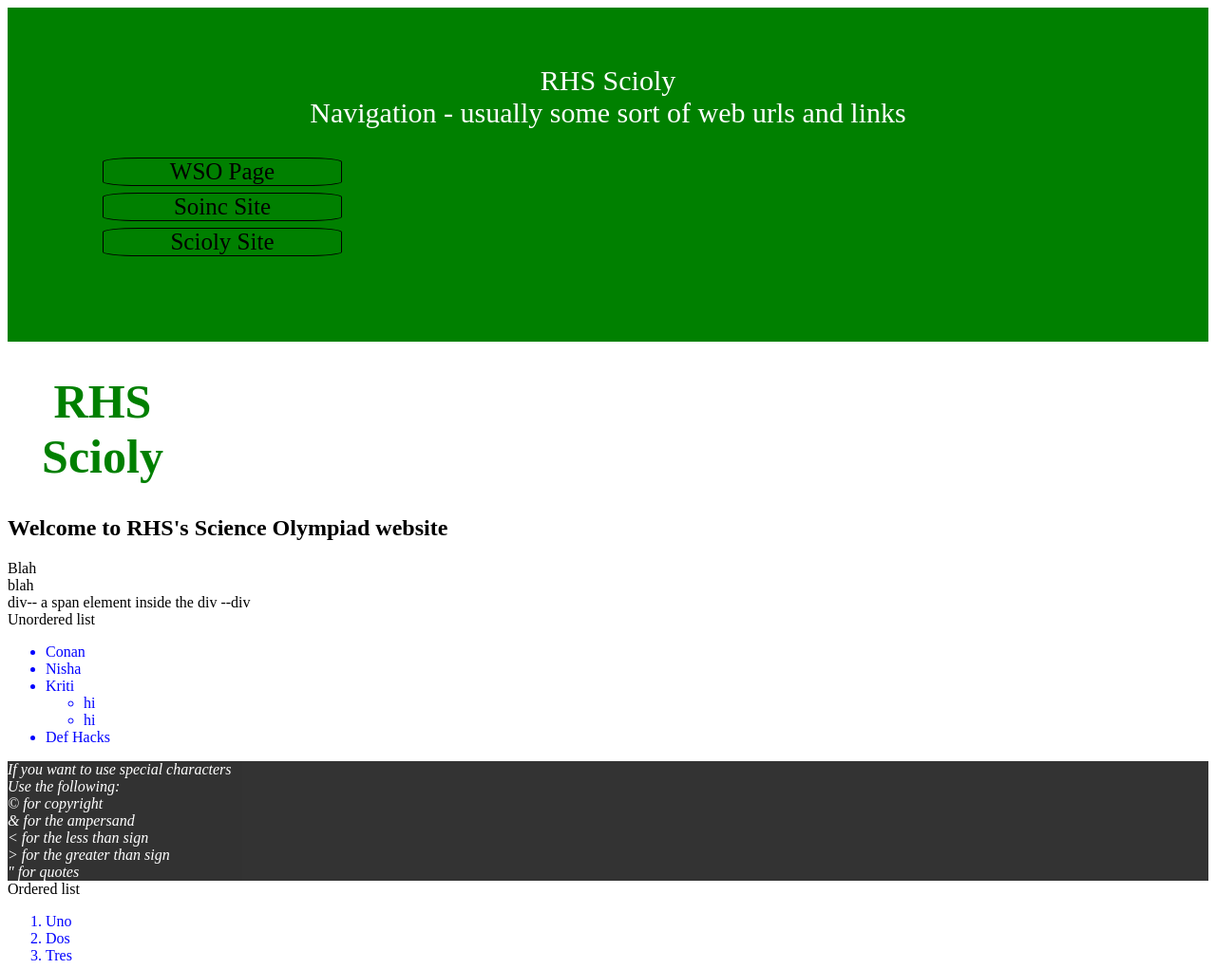
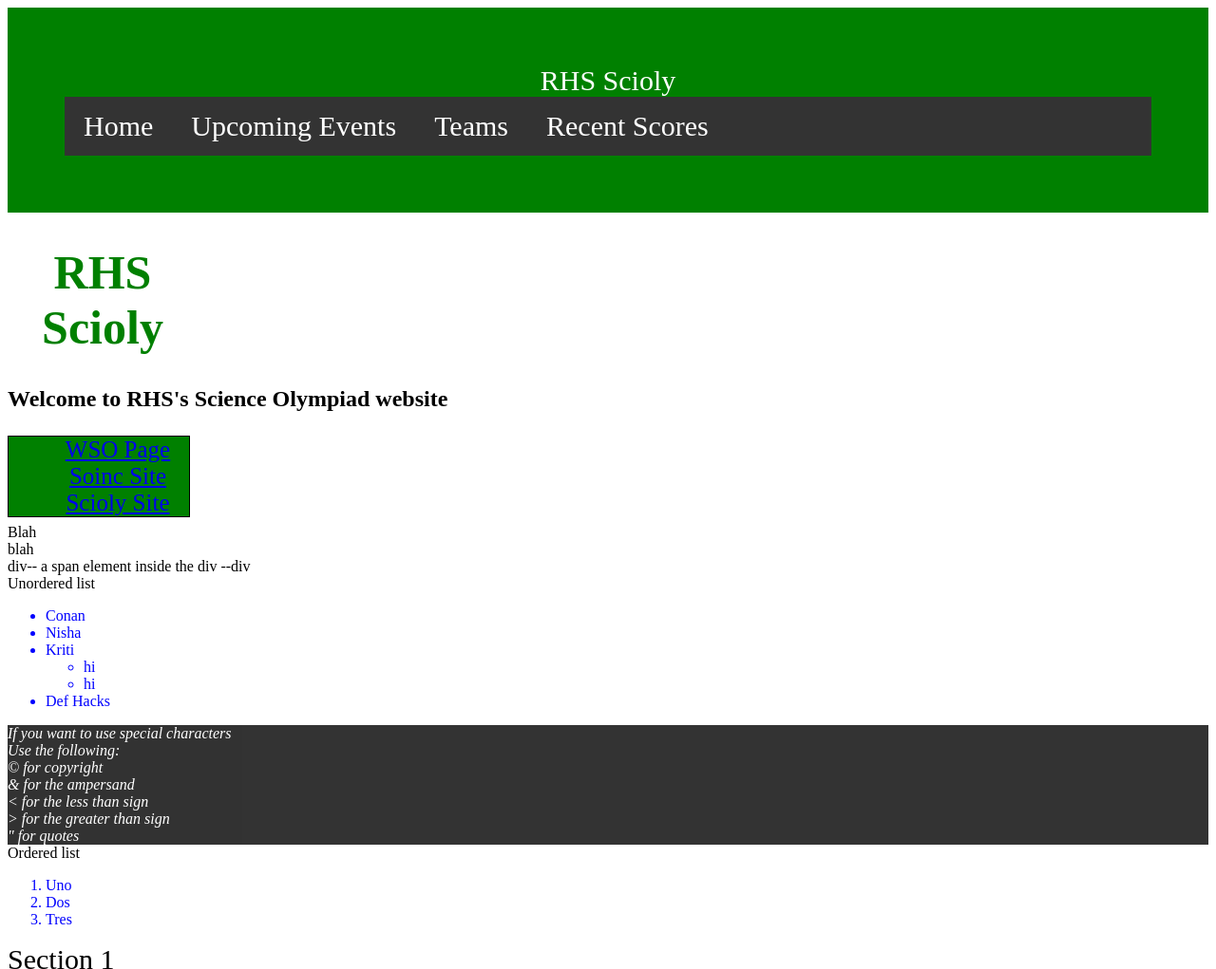
Before and after one commit to krits29/defHacks, a plain HTML site: page index.html in a window 1280 px wide. Shown: the top 1021 px of the page at 95% size. Drawn offline with Linux system fonts and the light colour scheme.

Commit message:
Added nav bar

```diff
--- a/index.html
+++ b/index.html
@@ -2,6 +2,8 @@
 <html>
     <head>
         <title>Our Scioly</title>
+        <meta charset="UTF-8">
+        <meta name="viewport" content="width=device-width, initial-scale=1">
         <style>
             h1{
                 color: green;;
@@ -35,24 +37,39 @@
             }
             #mybuttons{
                 list-style: none;
-            }
-
-            a:link, a:visited{
                 text-decoration: none;
                 background-color: green;
                 border: 1px solid black;
                 color: black;
                 display: block;
-                width: 250px;
+                width: 150px;
                 text-align: center;
                 margin-bottom: 7px;
                 font-size: 25px;
-                border-radius: 15%;
+            }
+
+            #mybuttons:link, #mybuttons:visited{
+                background-color: goldenrod;
+                color: white;
             }
 
             a:hover, a:active{
-                background-color: goldenrod;
+                background-color: rgb(0, 75, 0);
                 color: white;
+            }
+
+            .navbar {
+            overflow: hidden;
+            background-color: #333;
+            }
+
+            .navbar a {
+            float: left; /* Make sure that the links stay side-by-side */
+            display: block; /* Change the display to block, for responsive reasons (see below) */
+            color: white; /* White text color */
+            text-align: center; /* Center the text */
+            padding: 14px 20px; /* Add some padding */
+            text-decoration: none; /* Remove underline */
             }
 
         </style>
@@ -60,7 +77,17 @@
     <body>
         <header>
             RHS Scioly
-            <nav>Navigation - usually some sort of web urls and links</nav>
+            <nav class="navbar">
+                <a href="#">Home</a>
+                <a href="#">Upcoming Events</a>
+                <a href="#">Teams</a>
+                <a href="#">Recent Scores</a>
+            </nav>
+
+        </header>
+        <h1>RHS Scioly</h1>
+        <h2>Welcome to RHS's Science Olympiad website</h2>
+
         <ul id= "mybuttons">
             <li>
                 <a href= "https://washingtonscienceolympiad.com/" target = "_blank">WSO Page</a>
@@ -72,9 +99,6 @@
                 <a href= "https://scioly.org/" target = "_blank">Scioly Site</a>
             </li>
         </ul>
-        </header>
-        <h1>RHS Scioly</h1>
-        <h2>Welcome to RHS's Science Olympiad website</h2>
 
         <div>Blah</div>
         <span>blah</span>
```
Lines whose indentation alone changed are shown as unchanged.
